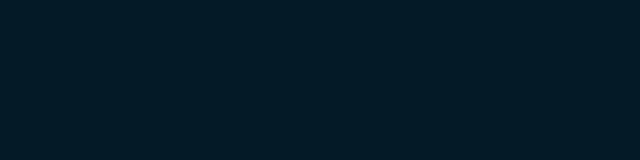
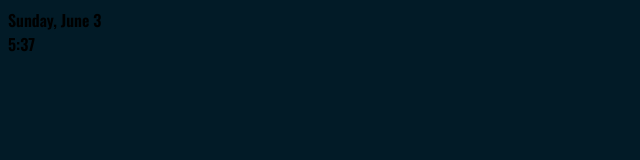
Before and after one commit to MichaelDillie/dashStartPage, a website: page index.html in a window 1280 px wide. Shown: the full height of the page, 0-640 px from the left. Drawn offline with nearby package versions, Linux system fonts and the light colour scheme.

Commit message:
Date and Time on DOM

```diff
--- a/index.html
+++ b/index.html
@@ -5,6 +5,7 @@
   <meta charset="UTF-8">
   <meta name="viewport" content="width=device-width, initial-scale=1.0">
   <meta http-equiv="X-UA-Compatible" content="ie=edge">
+  <link href="https://fonts.googleapis.com/css?family=Oswald:600" rel="stylesheet">
   <link rel="stylesheet" href="./style.css">
   <script src="https://ajax.googleapis.com/ajax/libs/jquery/3.3.1/jquery.min.js"></script>
   <title>Dash Start Page</title>
@@ -40,18 +41,22 @@
           case "-Y":
             youtubeSearch();
             break;
+          case "-R":
+            redditSearch();
+            break;
           case "-W":
             wakaTime();
             break;
-          default: {
-            if(command[0] != "-") {
-              search = "";
-              for(var i = 0; i < input.length; i++) {
-                search += input[i];
+          default:
+            {
+              if (command[0] != "-") {
+                search = "";
+                for (var i = 0; i < input.length; i++) {
+                  search += input[i];
+                }
+                window.open("http://google.com/search?q=" + search);
               }
-              window.open("http://google.com/search?q=" + search);
             }
-          }
         }
 
         function githubSearch() {
@@ -61,9 +66,15 @@
             window.open("https://github.com/search?q=" + search);
           }
         }
+
         function youtubeSearch() {
           window.open("https://youtube.com/search?q=" + search);
         }
+
+        function redditSearch() {
+          window.open("https://www.reddit.com/search?q=" + search);
+        }
+
         function wakaTime() {
           window.open("https://wakatime.com/dashboard");
         }
@@ -73,13 +84,18 @@
     }
   </script>
 
-  <div id="wrapper">
+  <div id="clock-wrapper">
+    <div id="date"></div>
+    <div id="time"></div>
+  </div>
+
+  <div id="input-wrapper">
     <form id="form">
       <input id="scriptBox" type="text" onkeypress="return runScript(event)" autofocus autocomplete="false">
     </form>
   </div>
 
-  <script src="./main.js"></script>
+  <script src="main.js"></script>
 </body>
 
 </html>
--- a/main.js
+++ b/main.js
@@ -1,5 +1,27 @@
-$(document).ready(function() {
+$(document).ready(function () {
+  var months = ["January", "February", "March", "April", "May", "June", "July", "August", "September", "October",
+    "November", "December"
+  ];
+  var days = ["Sunday", "Monday", "Tuesday", "Wednesday", "Thursday", "Friday", "Saturday"];
 
+  var currentdate = new Date();
+  var currentMont = months[currentdate.getMonth()];
+  var currentDay = currentdate.getDate();
+  var currentWeekDay = days[currentdate.getDay()];
+  var date = currentWeekDay + ", " + currentMont + " " + currentDay;
+  console.log(date);
 
+  var currentHour = currentdate.getHours();
+  var currentMin = currentdate.getMinutes();
+  var time = currentHour + ":" + currentMin;
+  console.log(time);
 
+  var dateDiv = $("#date");
+  var timeDiv = $("#time");
+
+  function test() {
+    dateDiv.text(date);
+    timeDiv.text(time);
+  }
+  test();
 });
--- a/style.css
+++ b/style.css
@@ -1,17 +1,20 @@
 body {
   background-color: #021B27;
+  font-family: 'Oswald', sans-serif;
 }
 input {
   background-color: #021B27;
   border: 0px;
   width: 90%;
   font-size: 3em;
+  font-weight: 600;
   outline: none;
   color: transparent;
   text-shadow: 0 0 0 #E7E8CD;
   text-align: center;
+  text-transform: uppercase;
 }
-#wrapper {
+#input-wrapper {
   height: 4em;
   width: 100%;
   text-align: center;
```
Also changed, not shown: package.json (added, +24 -0 lines).
